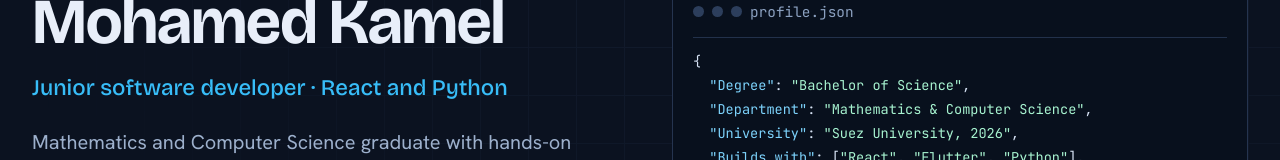
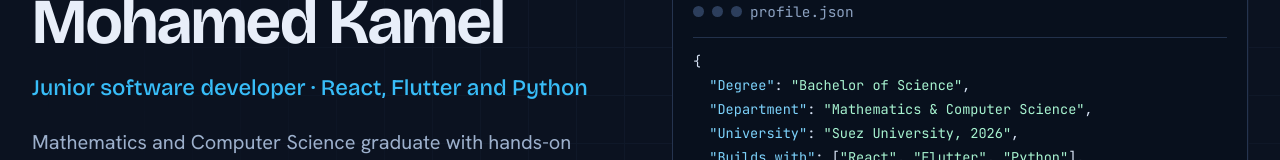
Before and after one commit to AhmedShosha3/Portfolio, a React (Vite) app: page / in a window 1280 px wide. Shown: the part 306-466 px from the top of the page. Built offline with nearby package versions, Linux system fonts and the light colour scheme.

Commit message:
Update portfolio.js

```diff
--- a/src/data/portfolio.js
+++ b/src/data/portfolio.js
@@ -4,7 +4,7 @@ export const data = {
     brand: "Ahmed Shosha",
     intro:
       "Mathematics and Computer Science graduate with hands-on experience in web and mobile development, applied mathematical modeling and robotics teaching. Interested in software development and cybersecurity.",
-    headline: "Junior software developer · React and Python",
+    headline: "Junior software developer · React, Flutter and Python",
     availability: "Open to junior software roles and internships · Suez, Egypt",
   },
 
```
